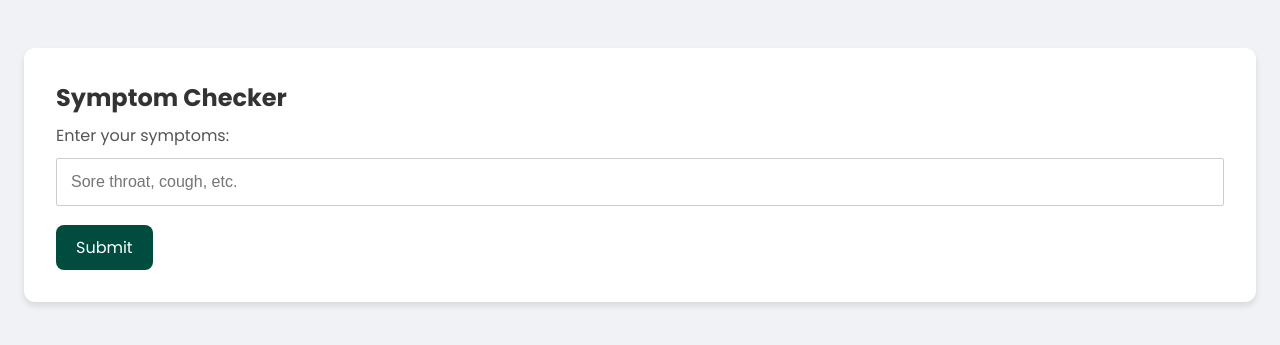
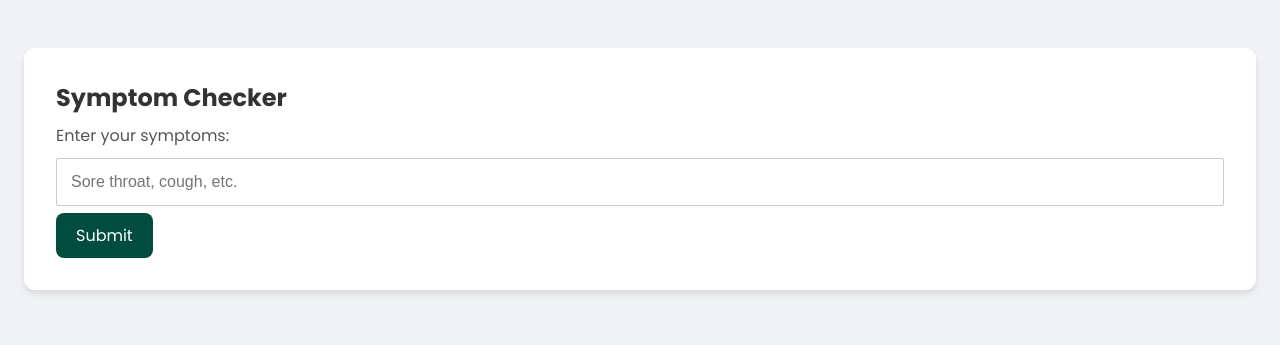
Before and after one commit to Ryan-J-Gilbert/tfc-hack-2024-symptocare, a Flask app: page /symptom in a window 1280 px wide. Shown: the part 107-452 px from the top of the page. Run offline with Flask 3, Linux system fonts and the light colour scheme; some libraries are stand-ins or nearby versions.

Commit message:
add change

```diff
--- a/website/templates/symptom.html
+++ b/website/templates/symptom.html
@@ -69,7 +69,7 @@
                 <input type="text" id="fake-input" placeholder="Sore throat, cough, etc.">
                 <input type="hidden" id="real-input" name="symptoms" required>
             </div>
-            <input style="margin-top: 1.2rem" type="submit" value="Submit">
+            <input style="margin-top: 7.5px" type="submit" value="Submit">
         </form>
     </div>
     <div class="output">
```
